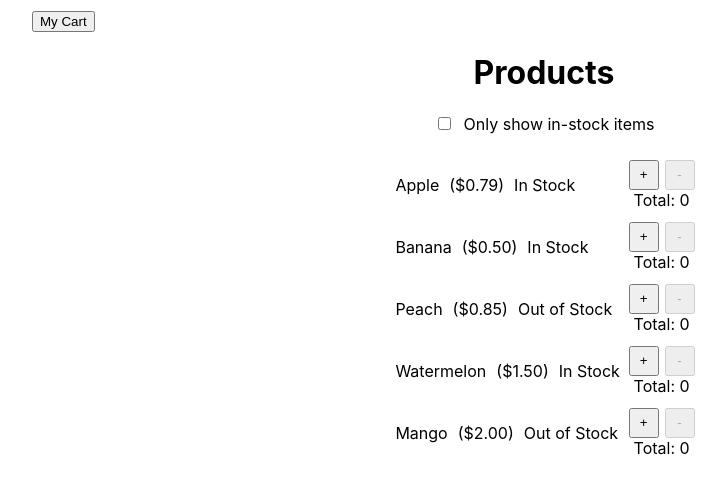
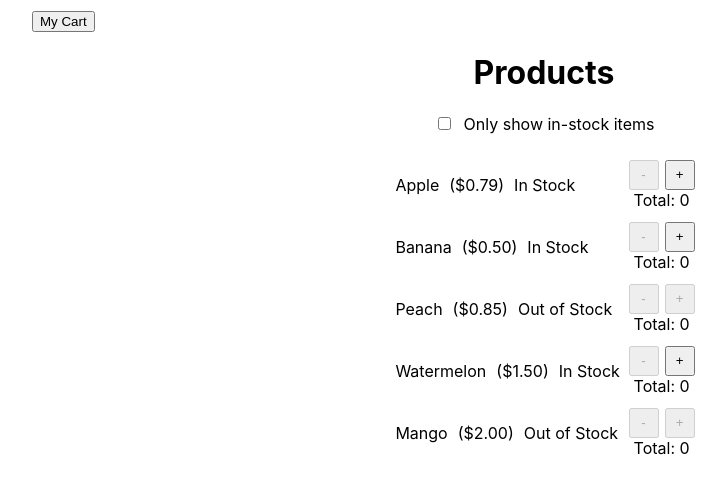
Before and after one commit to kaymay1000/react-shopping-cart-demo, a React (Create React App) app: page / in a window 1280 px wide. Shown: the top 494 px of the page, without its empty margins (96-822 px from the left). Built offline with nearby package versions, Linux system fonts and the light colour scheme.

Commit message:
remove ability to increment out of stock items

```diff
--- a/src/components/ProductTable.jsx
+++ b/src/components/ProductTable.jsx
@@ -1,4 +1,4 @@
-import React, { useState } from 'react';
+import React, { useState, useEffect } from 'react';
 import Product from './Product';
 import '../styles/productTable.css';
 
@@ -13,9 +13,6 @@ const PRODUCTS = [
 const ProductTable = () => {
   // useState hook replaces need for call to setState()
   let [inStockOnly, setInStockOnly] = useState(false);
-  // update inStockOnly state variable based on its current value
-  const toggleInStockOnly = () => { setInStockOnly(!inStockOnly) };
-  console.log('inStockOnly: ', inStockOnly);
 
   const allProducts = PRODUCTS.map((product) => {
     return <Product key={product.name} name={product.name} price={product.price} stocked={product.stocked}/>
@@ -24,7 +21,7 @@ const ProductTable = () => {
   let productsToShow = inStockOnly === true ? inStockProducts : allProducts;
 
   // example of how to pass css to the style attribute in React... css properties must be camelCased and stored in a JS object, then injected into JSX
-  let checkboxStyle = {marginLeft: '10px'}
+  let checkboxStyle = {marginLeft: '10px'};
 
   return (
     <div className="productTableHeaderWrapper">
@@ -33,7 +30,10 @@ const ProductTable = () => {
         id="inStockOnly"
         type="checkbox"
         defaultChecked={false}
-        onChange={toggleInStockOnly}
+        onChange={() => {
+          // toggle inStockOnly state variable to the opposite of its current value
+          setInStockOnly(!inStockOnly);
+        }}
       />
       <label htmlFor="inStockOnly" style={checkboxStyle}>Only show in-stock items</label>
 
--- a/src/components/product.jsx
+++ b/src/components/product.jsx
@@ -16,22 +16,23 @@ const Product = (props) => {
       <div className="counterButtonWrapper">
         <button
           onClick={() => {
-            count++
-            setCount(count);
-            }}
-          className="counterButton"
-        >
-            +
-        </button>
-        <button
-          onClick={() => {
             count--
-            setCount(count);
+            setCount(count)
           }}
           className="counterButton"
           disabled={count === 0 ? true : false}
         >
             -
+        </button>
+        <button
+          onClick={() => {
+            count++
+            setCount(count)
+          }}
+          className="counterButton"
+          disabled={props.stocked === false ? true : false}
+        >
+            +
         </button>
         <div className="totalProducts">Total: {count}</div>
       </div>
```
